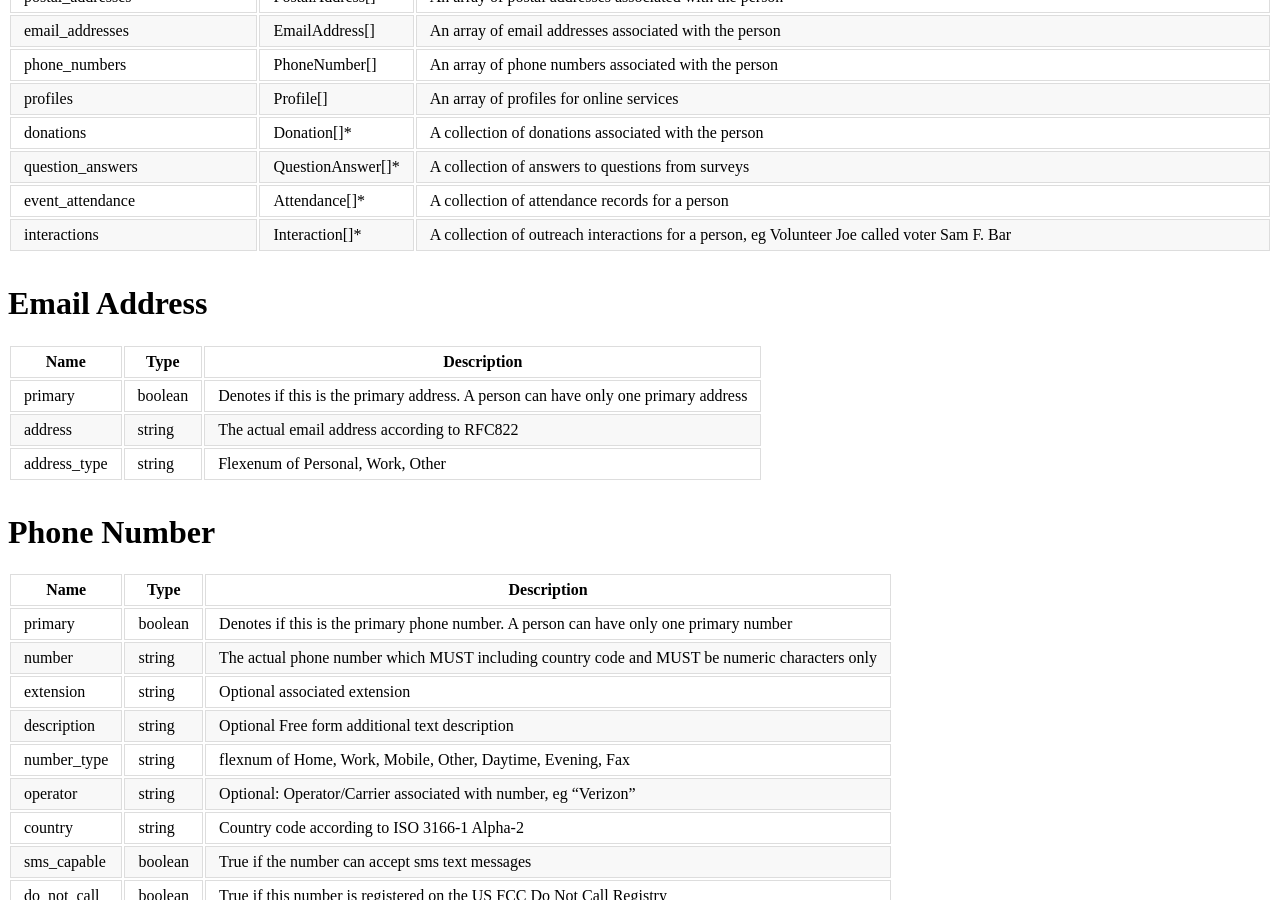
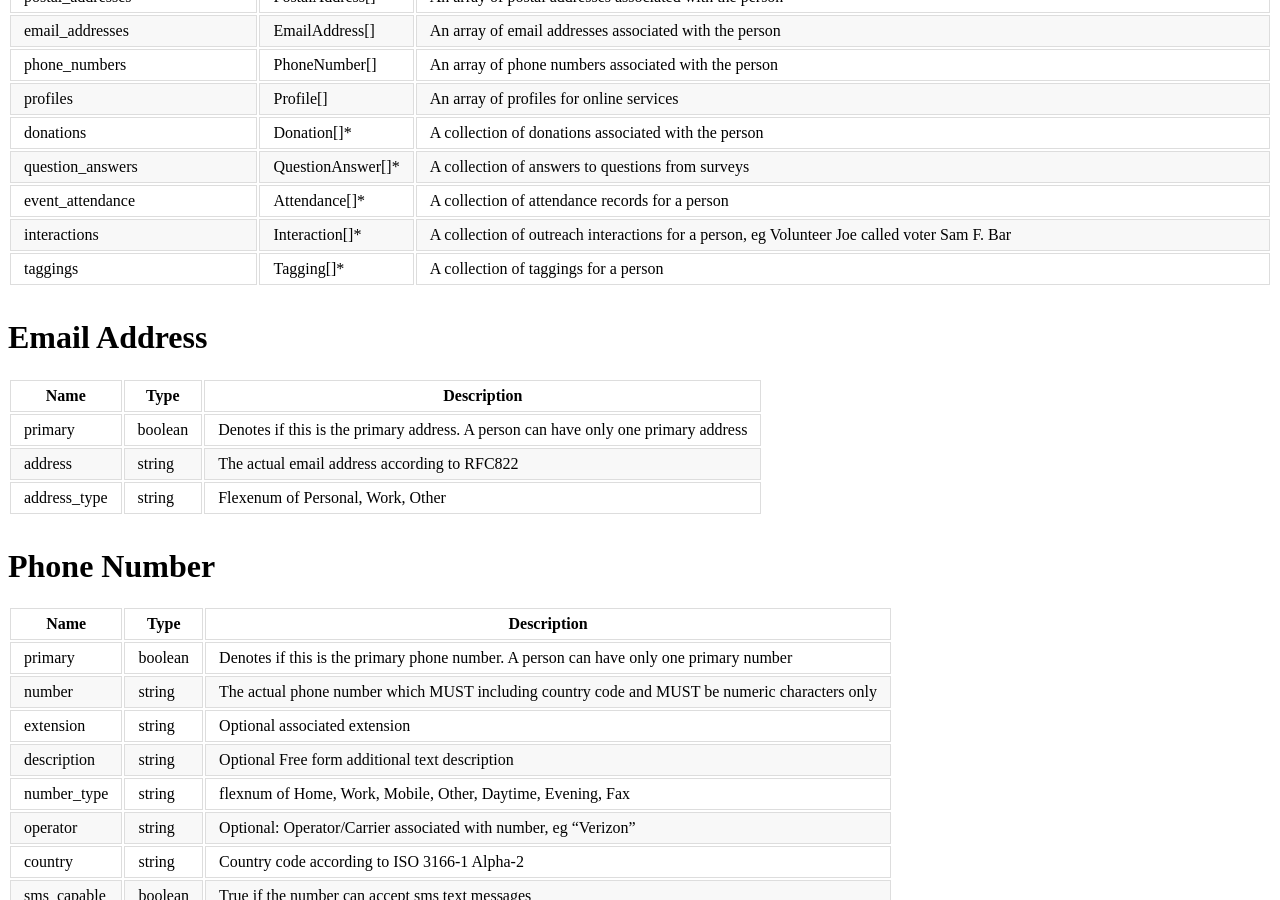
Before and after one commit to opensupporter/osdi-docs, a Jekyll site: the page built from people.md, in a window 1280 px wide and 900 px high, scrolled down 1155 px. Built offline with Jekyll 4.4.1, drawn with Linux system fonts in a browser that asks for light colours; a style sheet for code colours, icons or effects is not loaded.

Commit message:
Added taggings to person resource per #90

```diff
--- a/people.md
+++ b/people.md
@@ -36,7 +36,8 @@ This page defines the Person resource and several related objects: EmailAddress,
 |donations      |Donation[]* |A collection of donations associated with the person
 |question_answers|QuestionAnswer[]*|A collection of answers to questions from surveys
 |event_attendance |Attendance[]*|A collection of attendance records for a person
-|interactions   |Interaction[]*|A collection of outreach interactions for a person, eg Volunteer Joe called voter Sam F. Bar
+|interactions   |Interaction[]*|A collection of outreach interactions for a person, eg Volunteer Joe called voter  Sam F. Bar
+|taggings | Tagging[]*|A collection of taggings for a person
 
 # Email Address
 
```
